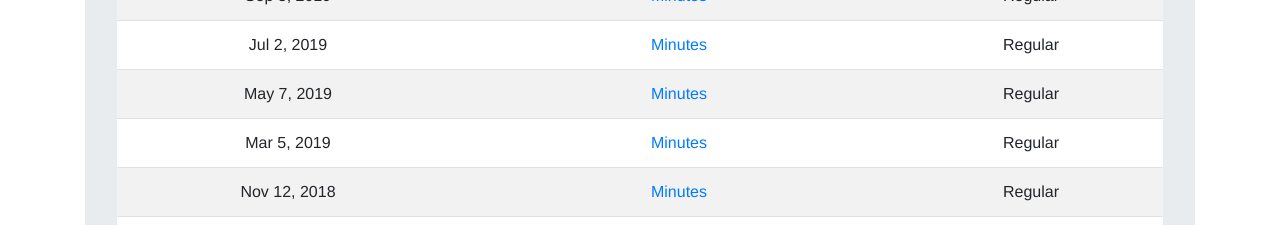
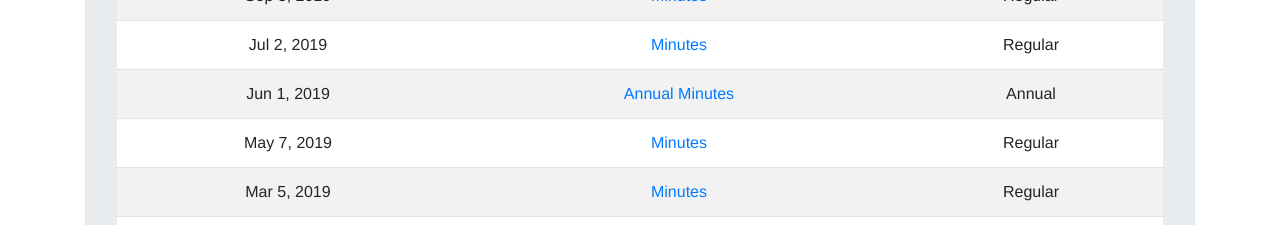
Before and after one commit to TheGauntt/hyak.life, a Vue app: page /meeting_notes in a window 1280 px wide. Shown: the part 575-800 px from the top of the page. Built offline with nearby package versions, Linux system fonts and the light colour scheme; what vue-toasted would draw is missing.

Commit message:
New file

```diff
--- a/src/data/meetingNotes.ts
+++ b/src/data/meetingNotes.ts
@@ -86,6 +86,12 @@ const entriesFor2019: IMeeting[] = [
     title: "Minutes",
     filename: "HPOA Minutes 3-5-2019.pdf",
   },
+  {
+	date: "2019-06-01",
+	category: "annual",
+    title: "Annual Minutes",
+    filename: "HPOA Annual Meeting Minutes 6-1-2019 posted to website.pdf",
+  }
 ];
 
 /**
```
Also changed, not shown: 1 other file (tests, documents, lock files or other folders).
